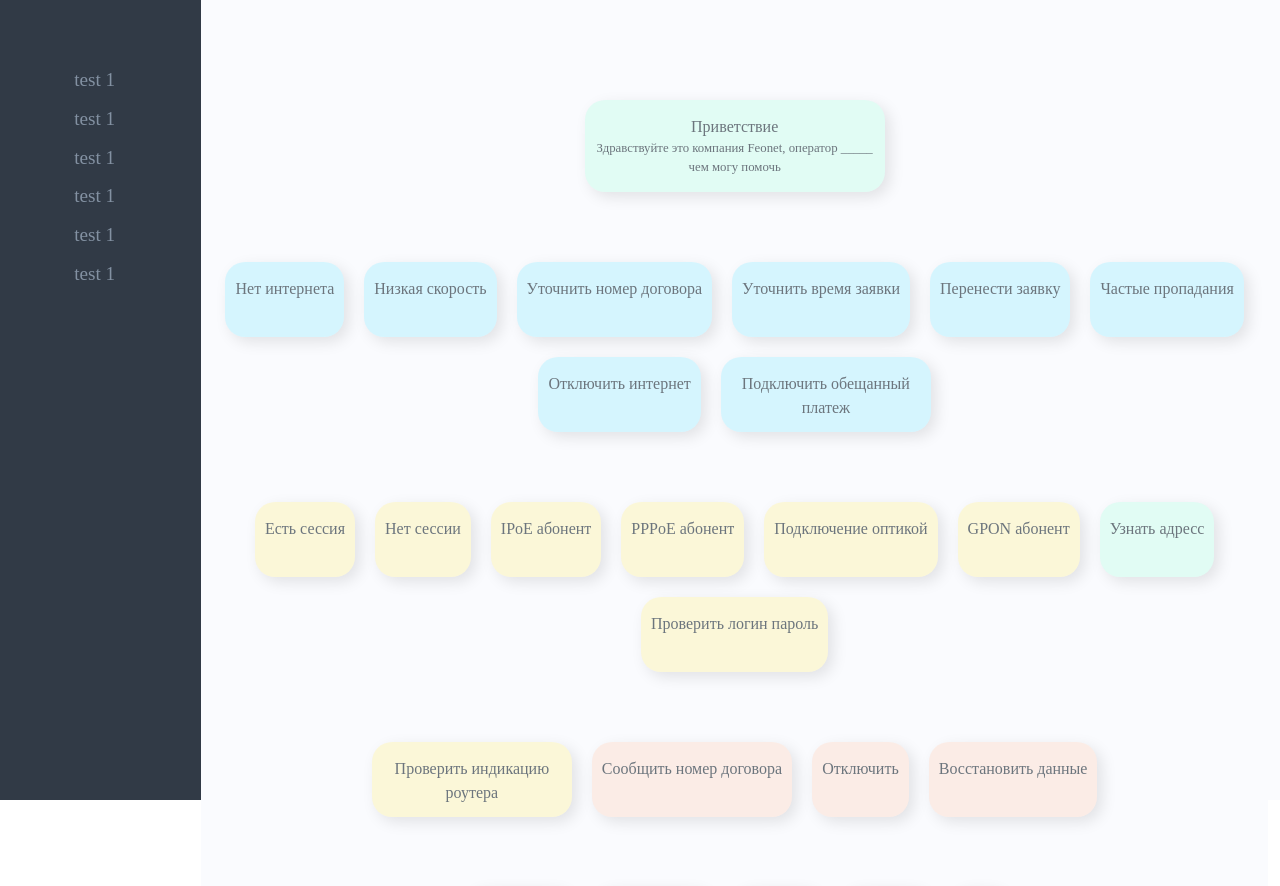
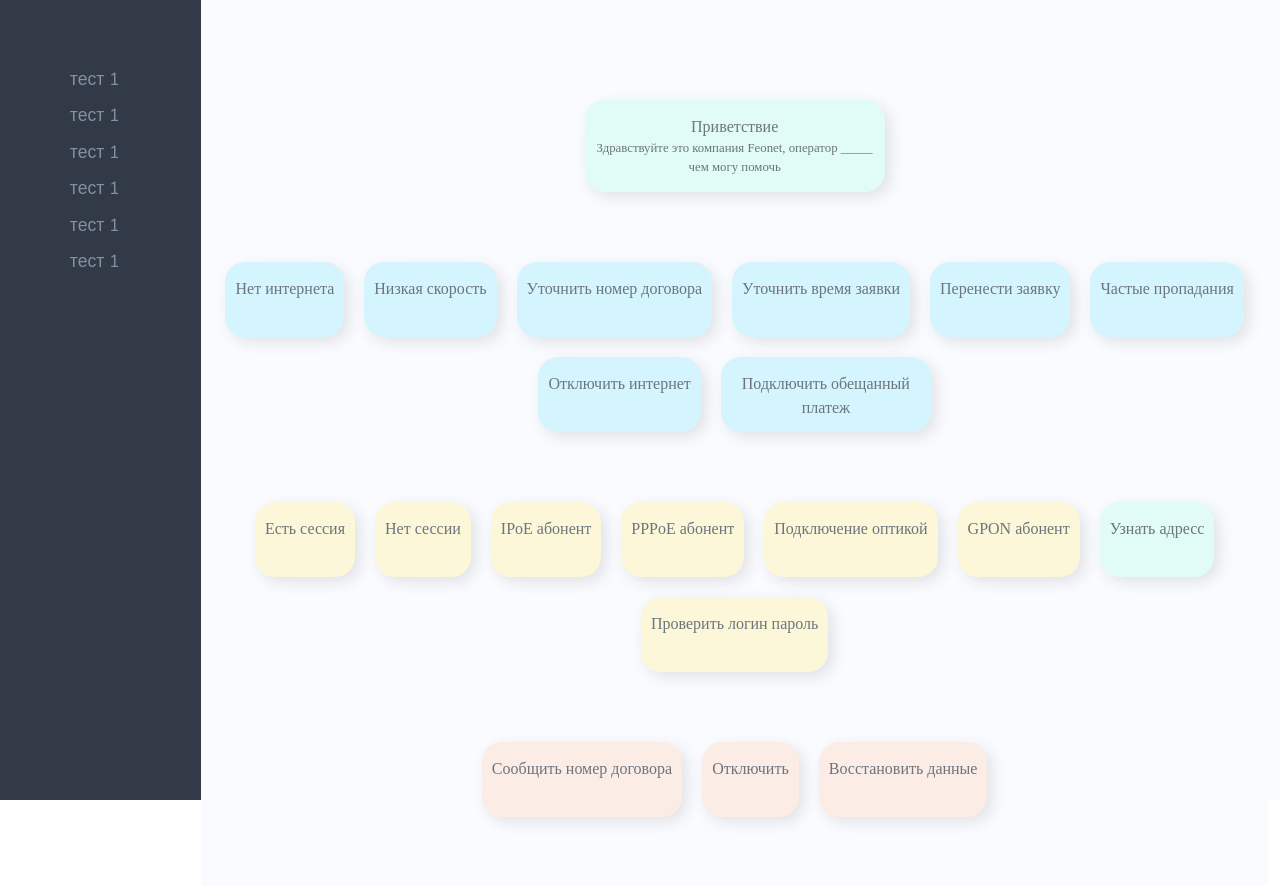
Before and after one commit to SpIIIII/interactiveCards, a React (Create React App) app: page / in a window 1280 px wide. Shown: the top 886 px of the page. Built offline with nearby package versions, Linux system fonts and the light colour scheme; a web font is replaced by a local one.

Commit message:
seem that multiparent nodes works also added favicon

```diff
--- a/public/index.html
+++ b/public/index.html
@@ -8,9 +8,10 @@
       crossorigin="anonymous"
     />
     <link rel="preconnect" href="https://fonts.gstatic.com">
-    <link href="https://fonts.googleapis.com/css2?family=Nunito:ital,wght@0,200;0,300;0,400;1,200;1,300;1,400&display=swap" rel="stylesheet">
-    <link rel="preconnect" href="https://fonts.gstatic.com">
+    <link href="https://fonts.googleapis.com/css2?family=Nunito:wght@200;300;400;600;700&display=swap" rel="stylesheet">
+    <link href="https://fonts.googleapis.com/css2?family=Pacifico&display=swap" rel="stylesheet">
     <link href="https://fonts.googleapis.com/css2?family=Source+Serif+Pro:ital,wght@0,200;0,300;0,400;1,200;1,300;1,400&display=swap" rel="stylesheet">
+      <link rel="shortcut icon" type="image/jpg" href="./src/static/your-logo.png"/>
     <meta charset="utf-8" />
     <meta
       name="viewport"
--- a/src/App.js
+++ b/src/App.js
@@ -4,6 +4,7 @@ import SideBar from "./pages/sideBar";
 import {MainCard} from "./pages/mainCard";
 
 export default function App() {
+
   return (
     <div className="App">
       <div className="row cont">
--- a/src/backend/graphs.js
+++ b/src/backend/graphs.js
@@ -3,33 +3,36 @@ import { Node } from "./nodes";
 class Graph {
   constructor(nodes) {
     this.nodes = nodes;
-    this.usedNodes = [];
-    this.tree = ["Приветствие"];
     this.depth = 0;
     this.root = new Node(
       "Приветствие",
       "Здравствуйте это компания Feonet, оператор _____ чем могу помочь"
     );
+    this.exclNodes = [];
+    this.cash = {"Приветствие": this.root}
     this.populating();
-    this.exclNodes = [];
   }
 
   nodefy(node, parentNode) {
+    if(this.findNodeByTytle(node, parentNode)!==undefined){
+      let newNode = this.findNodeByTytle(node, parentNode)
+      newNode.addParent(parentNode)
+      return newNode
+    }else{
       let newNode = new Node(node);
       newNode.addParent(parentNode);
       this.addChilds(newNode);
-      this.usedNodes.push(node)
+      this.cash[node] = newNode
       return newNode;
+    }
 
   }
+
   addChilds(parentNode) {
     let tempChilds = this.nodes[parentNode.tytle].child;
     parentNode.type = this.nodes[parentNode.tytle].type;
     for (let child of tempChilds) {
-      if(!this.usedNodes.includes(child)){
-
         parentNode.addChild(this.nodefy(child, parentNode));
-      }
     }
   }
 
@@ -38,11 +41,24 @@ class Graph {
     return this.root;
   }
 
-  isChildAdd(floor, child) {
-    for (let nod of floor) {
-      if (nod.isEqual(child)) return true
+  findNodeByTytle(tytle, startNode){
+    if (Object.keys(this.cash).includes(tytle)) return this.cash[tytle]
+    let parent = startNode
+    for (let child of parent.childs){
+      if(child.tytle === tytle) {
+        return child
+      }
+      if (child.childs.length>0) return this.findNodeByTytle(tytle, child)
+      else continue
     }
-    return false;
+  }
+
+  isChildAdd(child) {
+    if (child.added) return false
+    else{
+      child.added = true
+      return true
+    }
   }
 
   *getFloors() {
@@ -55,10 +71,11 @@ class Graph {
       }
       floor = [];
       for (let nod of tempNodes) {
-        if (!this.isChildAdd(floor, nod)) floor.push(nod);
+        if (!this.isChildAdd(nod)) floor.push(nod);
       }
     }
   }
+
   getFloor(parents=[]) {
       let childs = [];
       let tempChilds = []
@@ -66,7 +83,7 @@ class Graph {
           tempChilds.push(...nod.childs);
       }
       for (let nod of tempChilds) {
-        if (!this.isChildAdd(childs, nod)) childs.push(nod);
+        if (this.isChildAdd(nod)) childs.push(nod);
       }
       return childs
   }
@@ -78,11 +95,11 @@ class Graph {
     yield parents
     while(parents.length>0){
       childs = this.getFloor(parents)
+      childs=childs.filter(x=>x.isAllParents(this.exclNodes))
       yield childs
       let intercept = childs.map(x=>x.tytle).filter(x=>this.exclNodes.includes(x))
       if (intercept.length>0){
         childs=childs.filter(x=>intercept.includes(x.tytle))
-        // childs=childs.filter(x=>x.isAllParents(this.exclNodes))
       }
       parents = childs
     }
--- a/src/backend/nodes.js
+++ b/src/backend/nodes.js
@@ -5,6 +5,7 @@ class Node {
     this.type = type;
     this.childs = childs;
     this.parents = parents;
+    this.added = false;
   }
   addChild(child) {
     this.childs.push(child);
@@ -19,9 +20,14 @@ class Node {
     return this.parents.map((x) => x.tytle);
   }
   isAllParents(parents=[]){
-    let test =  this.strParents().every(t => parents.includes(t))
-    console.log(this.tytle, parents, this.strParents(), test)
-    return test
+    let result
+    // console.log(this.tytle, parents, this.strParents() )
+    if (this.strParents().length > 1){
+      result = this.strParents().every(t => parents.includes(t))
+    }
+    else result=true
+    // console.log(result)
+    return result
   }
 }
 
--- a/src/pages/mainCard.js
+++ b/src/pages/mainCard.js
@@ -3,7 +3,7 @@ import Node from "./nodes/nodes";
 import { allNodes } from "../backend/nodes";
 import {  Graph } from "../backend/graphs";
 
-let ecxlNodes = [];
+let ecxlNodes = ["Приветствие"];
 
 function useForceUpdate() {
   const [value, setValue] = useState(0); // integer state
@@ -12,8 +12,6 @@ function useForceUpdate() {
 
 function MainCard() {
   let rows = [];
-  const graph = [];
-  graph.push(["Приветствие"]);
   const forceUpdate = useForceUpdate();
 
   function excludeNodes(node) {
--- a/src/pages/sideBar.js
+++ b/src/pages/sideBar.js
@@ -25,7 +25,7 @@ function SideBarPunct() {
       onMouseLeave={makeUnSelect}
       ref={thisElRef}
     >
-      test 1
+      тест 1
     </div>
   );
 }
--- a/src/styles.css
+++ b/src/styles.css
@@ -13,7 +13,7 @@
   position: relative;
   /* width: 100vw; */
   height: 100vh;
-  font-family: sans-serif;
+  font-family: 'Nunito', sans-serif;
   text-align: center;
 
   background-color: #fafbfe;
@@ -40,7 +40,7 @@ li {
 }
 
 .barText {
-  font-size: 1.2rem;
+  font-size: 1.1rem;
   color: #8391a2;
   transition: all cubic-bezier(0.22, 0.76, 0.4, 0.97) 0.4s;
 }
--- a/src/styles/common.css
+++ b/src/styles/common.css
@@ -1,5 +1,5 @@
 .header_style{
-    font-family: Nunito sans-serif;
+    font-family: 'Nunito' sans-serif;
 }
 .text_style{
     font-family: Source;
--- a/src/styles/node.css
+++ b/src/styles/node.css
@@ -48,6 +48,7 @@
 .node {
   transition: all   0.15s cubic-bezier(.57,.13,.53,.93);
   padding: 15px 10px;
+  font-family: 'Nunio', cursive;
   -webkit-touch-callout: none;
   -webkit-user-select: none;
   -khtml-user-select: none;
```
Also changed, not shown: public/favicon.png (added), 13 other files (tests, documents, lock files or other folders).
